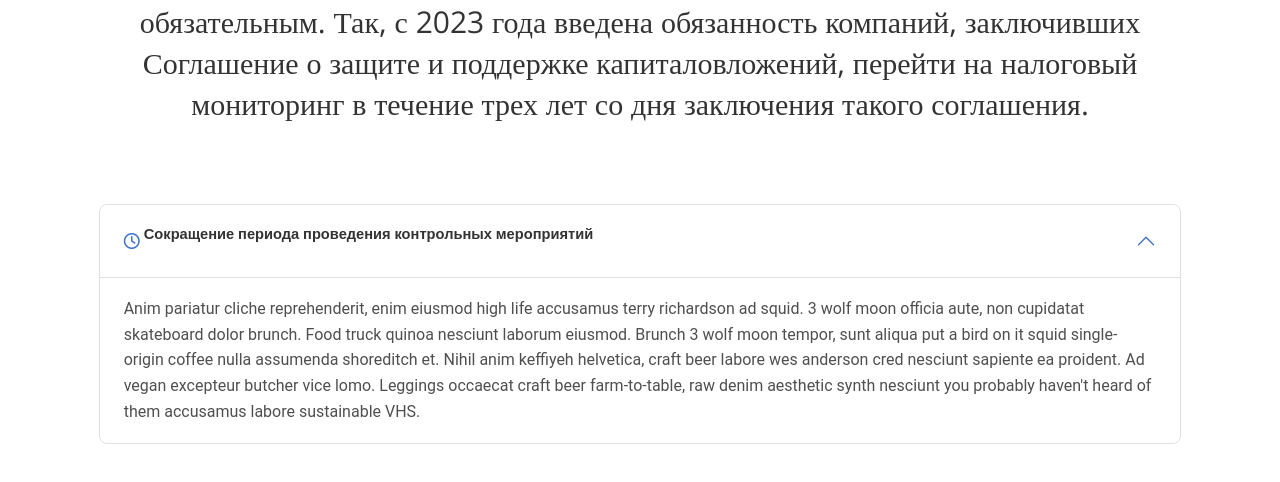
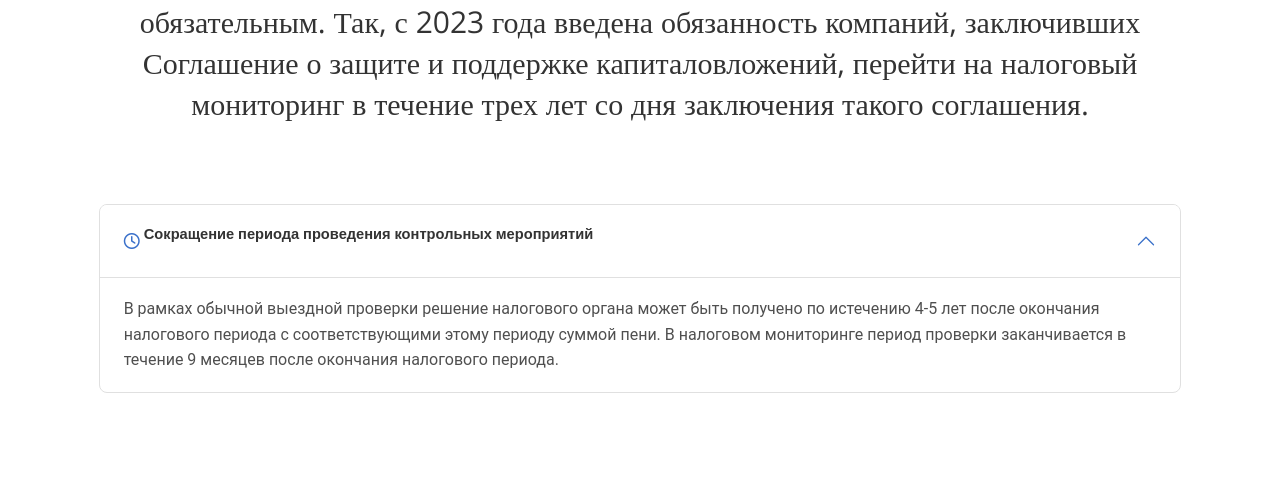
Before and after one commit to k1ngsterr1/taxes-monitoring, a React (Create React App) app: page / in a window 1280 px wide. Shown: the part 2423-2905 px from the top of the page. Built offline with nearby package versions, Linux system fonts and the light colour scheme.

Commit message:
taxes-monitoring V1.5

```diff
--- a/src/screens/AboutScreen.tsx
+++ b/src/screens/AboutScreen.tsx
@@ -53,16 +53,11 @@ const AboutScreen = () => {
                   </>
                 }
               >
-                Anim pariatur cliche reprehenderit, enim eiusmod high life
-                accusamus terry richardson ad squid. 3 wolf moon officia aute,
-                non cupidatat skateboard dolor brunch. Food truck quinoa
-                nesciunt laborum eiusmod. Brunch 3 wolf moon tempor, sunt aliqua
-                put a bird on it squid single-origin coffee nulla assumenda
-                shoreditch et. Nihil anim keffiyeh helvetica, craft beer labore
-                wes anderson cred nesciunt sapiente ea proident. Ad vegan
-                excepteur butcher vice lomo. Leggings occaecat craft beer
-                farm-to-table, raw denim aesthetic synth nesciunt you probably
-                haven't heard of them accusamus labore sustainable VHS.
+                В рамках обычной выездной проверки решение налогового органа
+                может быть получено по истечению 4-5 лет после окончания
+                налогового периода с соответствующими этому периоду суммой пени.
+                В налоговом мониторинге период проверки заканчивается в течение
+                9 месяцев после окончания налогового периода.
               </MDBAccordionItem>
             </MDBAccordion>
           </div>
```
